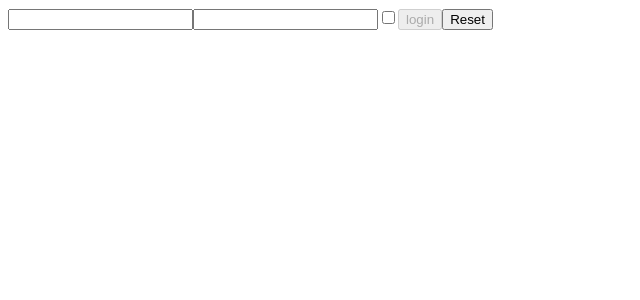
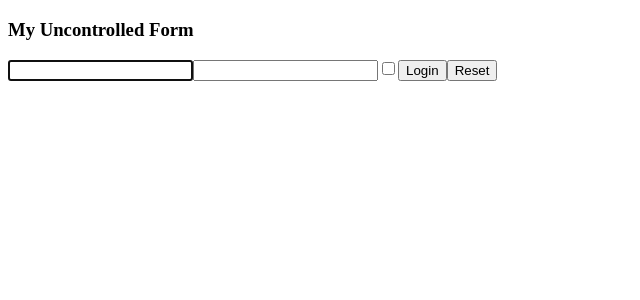
Before and after one commit to Zulk0rne1n/React-Exercises, a React (Create React App) app: page / in a window 1280 px wide. Shown: the top 300 px of the page, without its empty margins (0-640 px from the left). Built offline with nearby package versions, Linux system fonts and the light colour scheme.

Commit message:
Forms 06 added

```diff
--- a/src/App.js
+++ b/src/App.js
@@ -6,13 +6,14 @@ import { ClickCounter } from "./ClickCounter"
 import { ClickTracker } from "./ClickTracker"
 import { InteractiveWelcome } from "./InteractiveWelcome"
 import { Login } from "./Login"
+import { UncontrolledLogin } from "./UncontrolledLogin"
 
 
 
 export class App extends React.Component {
-    handleLogin = (loginInfo) => {
-        console.log("Logging in with user data:", loginInfo);
-    };
+    // handleLogin = (loginInfo) => {
+    //     console.log("Logging in with user data:", loginInfo);
+    // };
     render() {
         return (
             <div>
@@ -22,7 +23,8 @@ export class App extends React.Component {
                 <ClickCounter initialValue={0} incrementAmount={3}/>
                 <ClickTracker />
                 <InteractiveWelcome /> */}
-                <Login onLogin={this.handleLogin} />
+                {/* <Login onLogin={this.handleLogin} /> */}
+                <UncontrolledLogin />
             </div>)
     }
 }
--- a/src/Login.js
+++ b/src/Login.js
@@ -1,51 +1,51 @@
-import React from "react";
+// import React from "react";
 
 
-export class Login extends React.Component {
-    state = {
-        username: "",
-        password: "",
-        remember: false
-    }
+// // export class Login extends React.Component {
+//     state = {
+//         username: "",
+//         password: "",
+//         remember: false
+//     }
 
-    handleLogin = () => {
-        const { onLogin } = this.props;
-        const { username, password, remember } = this.state;
-        onLogin({ username, password, remember });
-    }
+//     handleLogin = () => {
+//         const { onLogin } = this.props;
+//         const { username, password, remember } = this.state;
+//         onLogin({ username, password, remember });
+//     }
 
-    handleReset = () => {
-        this.setState({
-            username : "",
-            password : "",
-            remember : false
-        })
-    }
+//     handleReset = () => {
+//         this.setState({
+//             username : "",
+//             password : "",
+//             remember : false
+//         })
+//     }
 
-    handleInputChange = (event) => {
-        const name = event.target.name
-        const type = event.target.type
-        const value = event.target.value
-        const checked = event.target.checked
+//     handleInputChange = (event) => {
+//         const name = event.target.name
+//         const type = event.target.type
+//         const value = event.target.value
+//         const checked = event.target.checked
 
-        this.setState({
-            [name]: type === 'checkbox' ? checked : value
-        })
+//         this.setState({
+//             [name]: type === 'checkbox' ? checked : value
+//         })
 
-    }
+//     }
 
 
-    render() {
-        const isDisabled = !this.state.username || !this.state.password
+//     render() {
+//         const isDisabled = !this.state.username || !this.state.password
 
-        return (
-            <div>
-                <input name="username" type="text" value={this.state.username} onChange={this.handleInputChange} />
-                <input name="password" type="password" value={this.state.password} onChange={this.handleInputChange} />
-                <input name="remember" type="checkbox" checked={this.state.remember} onChange={this.handleInputChange} />
-                <button onClick={this.handleLogin} disabled={isDisabled}>login</button>
-                <button onClick={this.handleReset}>Reset</button>
-            </div>
-        )
-    }
-}
+//         return (
+//             <div>
+//                 <input name="username" type="text" value={this.state.username} onChange={this.handleInputChange} />
+//                 <input name="password" type="password" value={this.state.password} onChange={this.handleInputChange} />
+//                 <input name="remember" type="checkbox" checked={this.state.remember} onChange={this.handleInputChange} />
+//                 <button onClick={this.handleLogin} disabled={isDisabled}>login</button>
+//                 <button onClick={this.handleReset}>Reset</button>
+//             </div>
+//         )
+//     }
+// }
--- /dev/null
+++ b/src/UncontrolledLogin.js
@@ -0,0 +1,41 @@
+import React from "react";
+
+
+export class UncontrolledLogin extends React.Component {
+
+
+    handleFormSubmit = (event) => {
+        event.preventDefault()
+
+        const username = event.target.elements.username.value
+        const password = event.target.elements.password.value
+        const remember = event.target.elements.remember.checked
+
+
+        console.log({
+            username,
+            password,
+            remember
+        });
+
+    }
+
+    render() {
+
+
+        return (
+            <div>
+                <h3>My Uncontrolled Form</h3>
+
+                <form onSubmit={this.handleFormSubmit}>
+                    <input autoFocus name='username' />
+                    <input name='password' type='password' />
+                    <input name='remember' type='checkbox' />
+                    <button type='submit'>Login</button>
+                    <button type='reset'>Reset</button>
+
+                </form>
+            </div>
+        )
+    }
+}
```
